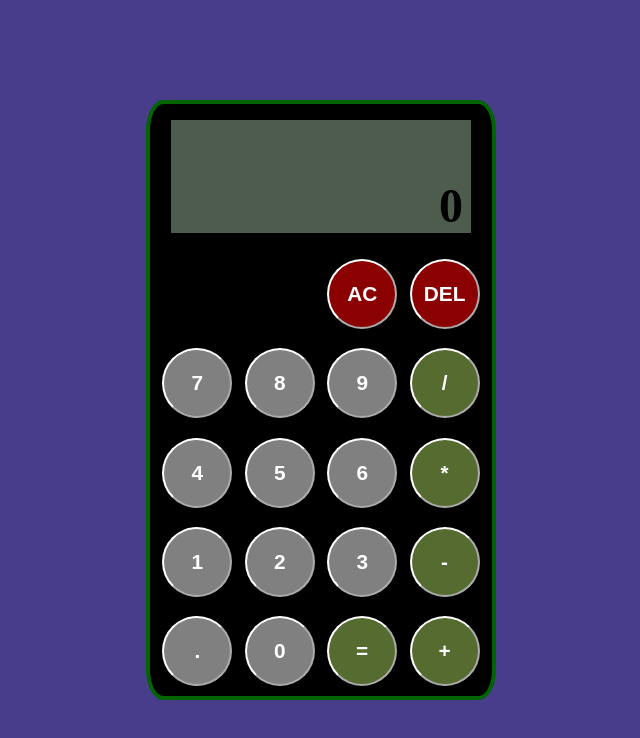
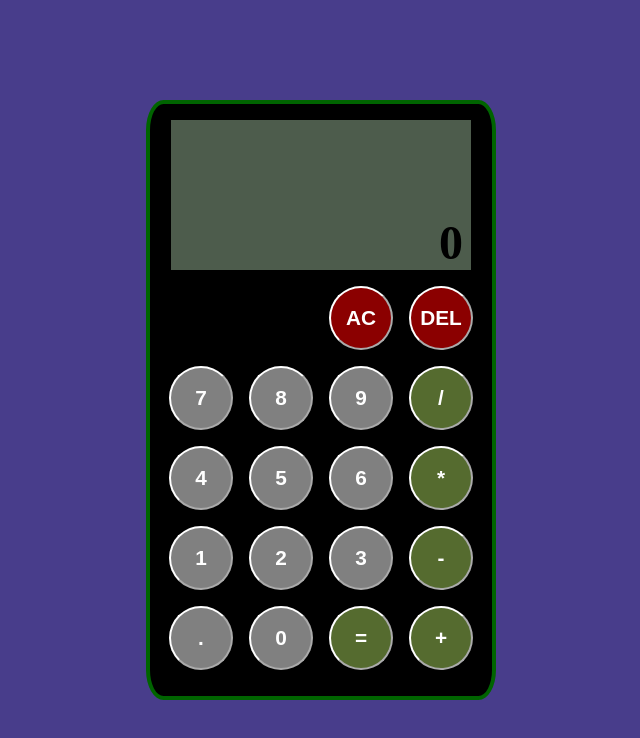
Before and after one commit to rapunschel/simple-calculator, a plain HTML site: page index.html in a window 1280 px wide. Shown: the whole page, without its empty margins (319-959 px from the left). Drawn offline with Linux system fonts and the light colour scheme.

Commit message:
Added ontainer wrapper on calculator, made buttons evenly spaced vertical & horizontal

```diff
--- a/index.html
+++ b/index.html
@@ -10,12 +10,15 @@
 </head>
 
 <body>
-    <div class="calculator" id="calculator">
-        <div class="display" id="display">
-            0
+    <div class="container">
+        <div class="calculator" id="calculator">
+            <div class="display" id="display">
+                0
+            </div>
+
         </div>
+    </div>
 
-    </div>
 </body>
 
 </html>
--- a/style.css
+++ b/style.css
@@ -10,11 +10,11 @@ body {
     background-color: darkslateblue;
     height: 100vh;
     align-items: center;
+    justify-content: center;
 
 }
 
 .calculator {
-    justify-content: space-evenly;
     background-color: rgb(0, 0, 0);
     position: relative;
     display:flex;
@@ -38,24 +38,25 @@ body {
     display:flex;
     align-items:end;
     justify-content: flex-end;
-    padding-right: 8px;
+    padding: 0 8px;
 }
 
 .calc-row {
     display:flex;
-    justify-content: space-evenly;
     align-items: center;
-    width: 100%;
-    height: 100%;
+    justify-content: center;
+
 }
 
+
+.calc-row, .calc-keypad {
+    gap: 16px;
+}
 .calc-keypad {
     display:flex;
-    justify-content: space-evenly;
     flex-direction: column;
     align-items: center;
-    width: 100%;
-    height: 100%;
+
 }
 
 .calc-btn {
@@ -68,8 +69,10 @@ body {
     color: white;
     border-radius: 50%;
     border-color: white;
-    width: 70px;
-    height: 70px;
+    min-width: 64px;
+    min-height: 64px;
+    max-width: 70px;
+    max-height: 70px;
 }
 
 .calc-btn:hover {
```
